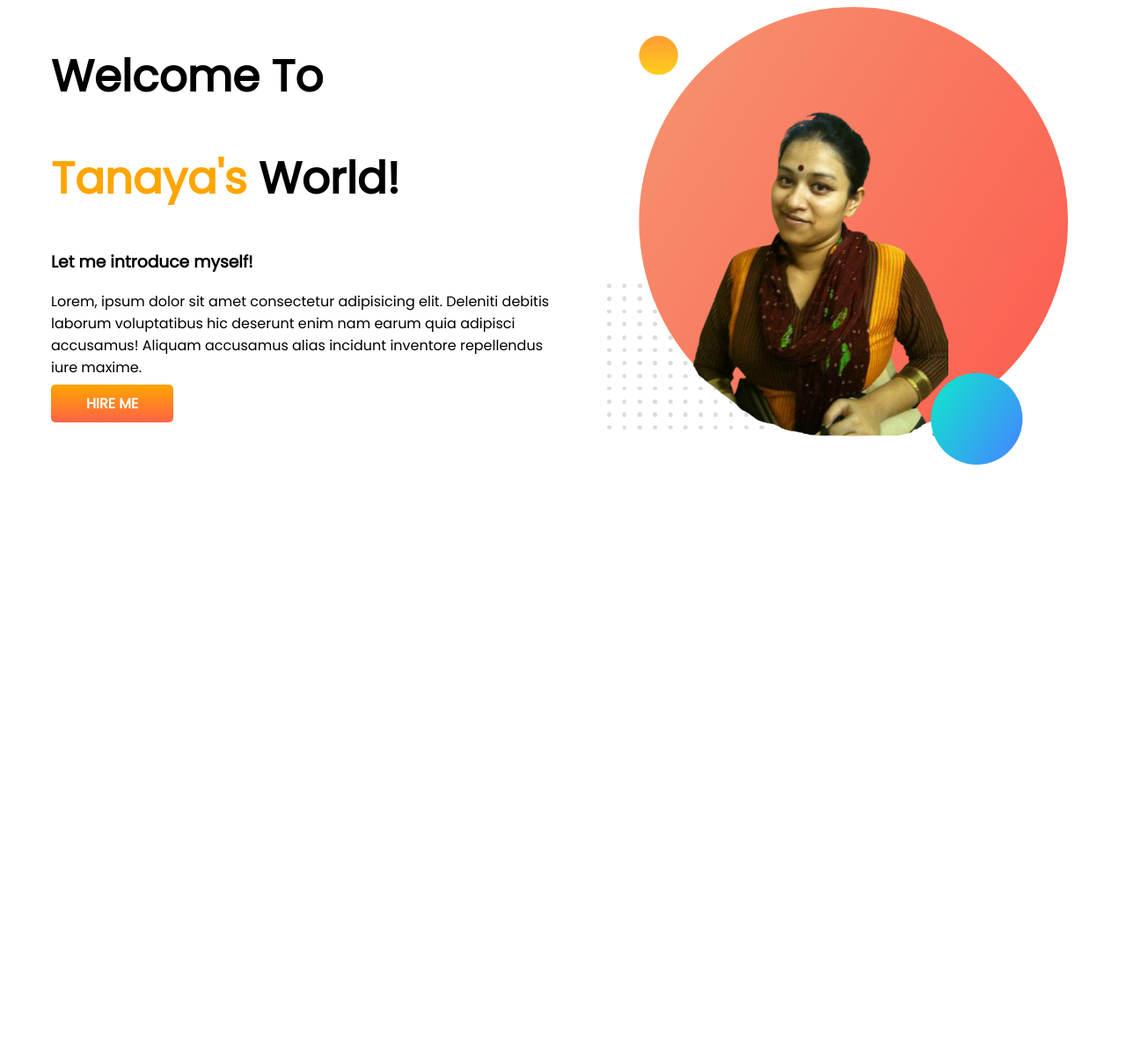
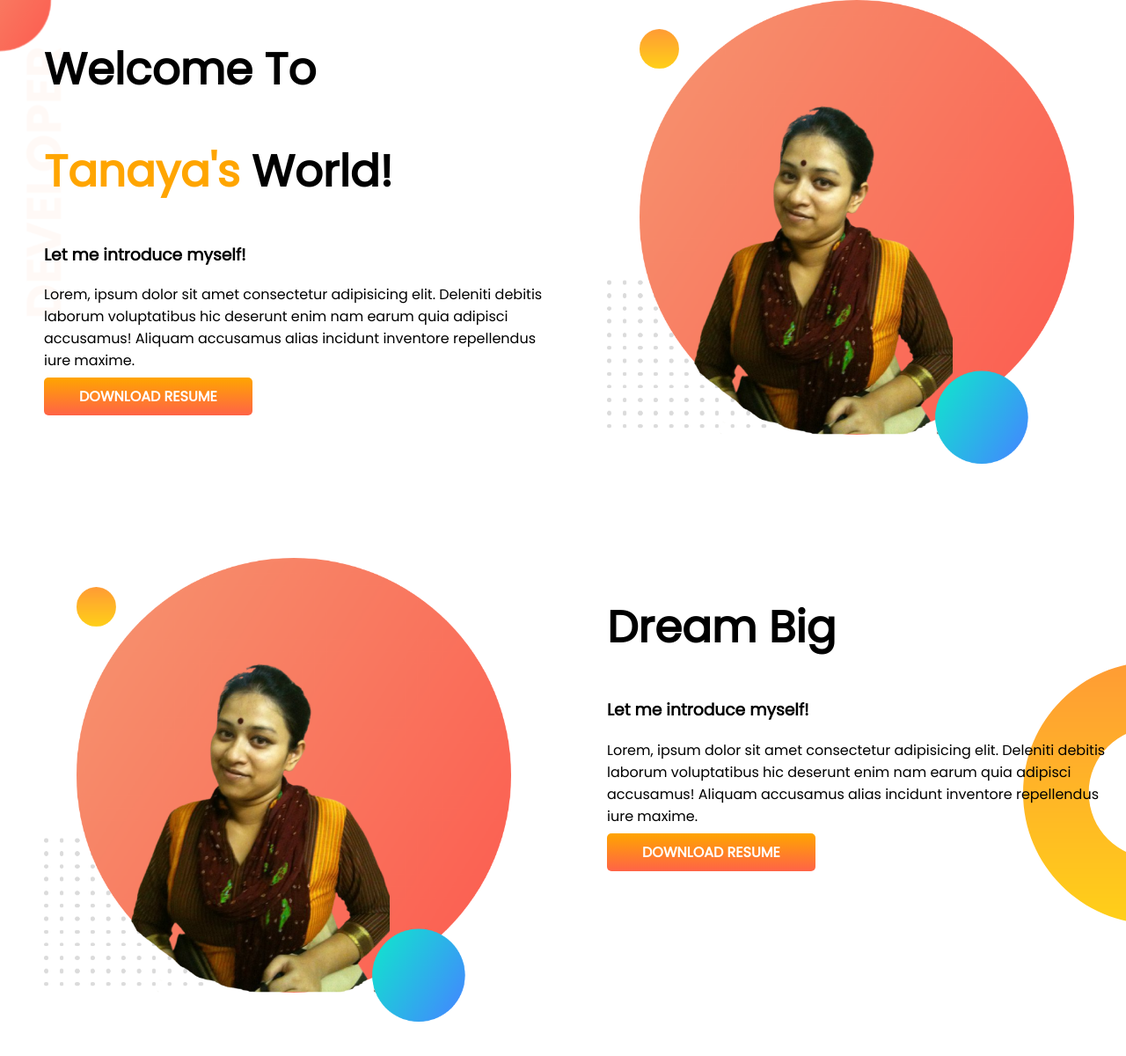
Before and after one commit to rbtanaya/portfolio-website, a plain HTML site: page index.html in a window 1280 px wide. Shown: the whole page at 88% size. Before the commit the page ends 800 px from the top, so only its background shows below. Drawn offline with Linux system fonts and the light colour scheme.

Commit message:
dream area added

```diff
--- a/index.html
+++ b/index.html
@@ -11,20 +11,36 @@
     <link rel="stylesheet" href="style.css">
 </head>
 <body>
-    <section>
+    <section class="header-area">
         <div class="half-header">
             <h1>Welcome To </h1>
             <h1><span class="header-color">Tanaya's</span> World!</h1>
             <h3>Let me introduce myself!</h3>
             <p>Lorem, ipsum dolor sit amet consectetur adipisicing elit. Deleniti debitis laborum voluptatibus hic deserunt enim
                 nam earum quia adipisci accusamus! Aliquam accusamus alias incidunt inventore repellendus iure maxime. </p>
-                <a class="link-button" href="https://rbtanaya.github.io/portfolio-website/" target="_blank">HIRE ME</a>
+                <a class="link-button" href="https://rbtanaya.github.io/portfolio-website/" target="_blank">DOWNLOAD RESUME</a>
         </div>
         <div class="half-header">
             <img src="images/tanaya-bg.png" alt="">
         </div>
     </section>
 
+    <section class="dream-area">
+        <div class="half-header">
+            <img src="images/tanaya-bg.png" alt="">
+        </div>
+        <div class="half-header">
+            <h1>Dream Big </h1>
+
+            <h3>Let me introduce myself!</h3>
+            <p>Lorem, ipsum dolor sit amet consectetur adipisicing elit. Deleniti debitis laborum voluptatibus hic deserunt
+                enim
+                nam earum quia adipisci accusamus! Aliquam accusamus alias incidunt inventore repellendus iure maxime. </p>
+            <a class="link-button" href="https://rbtanaya.github.io/portfolio-website/" target="_blank">DOWNLOAD RESUME</a>
+        </div>
+
+    </section>
+
 
 </body>
 </html>
--- a/style.css
+++ b/style.css
@@ -1,5 +1,6 @@
 body {
   font-family: "Poppins", sans-serif;
+  margin: 0;
 }
 h1 {
   font-size: 50px;
@@ -9,6 +10,7 @@ h1 {
 }
 section {
   display: flex;
+  margin-bottom: 100px;
 }
 .half-header {
   width: 50%;
@@ -25,3 +27,12 @@ section {
   color: white;
   font-weight: 700;
 }
+.header-area {
+  background-image: url(images/top-banner.png);
+  background-repeat: no-repeat;
+}
+.dream-area {
+  background-image: url(images/dream-bg.png);
+  background-repeat: no-repeat;
+  background-position: right;
+}
```
